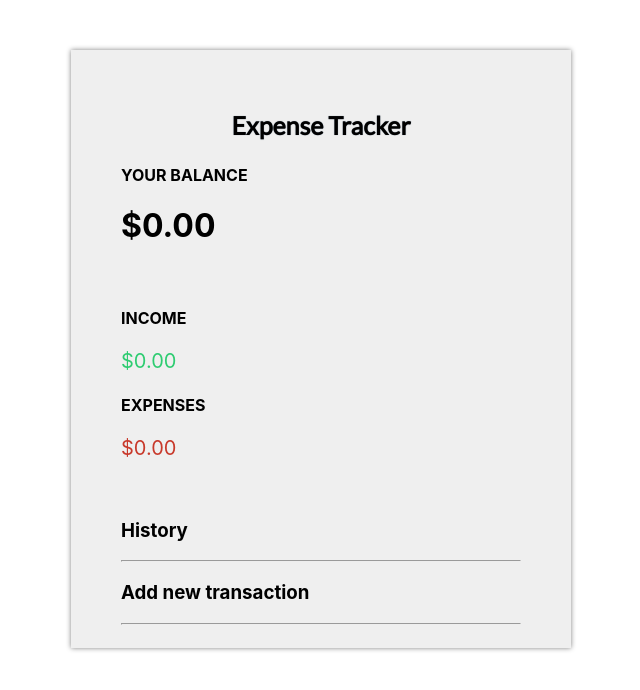
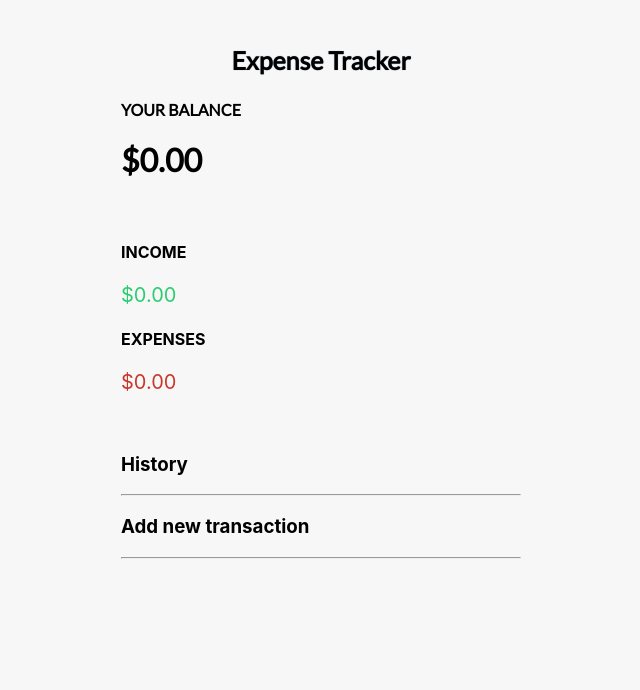
Before and after one commit to Amir-Shahzad7/Expense-Tracker-App, a React (Create React App) app: page / in a window 1280 px wide. Shown: the top 690 px of the page, without its empty margins (319-959 px from the left). Built offline with nearby package versions, Linux system fonts and the light colour scheme.

Commit message:
Update App.css

```diff
--- a/src/App.css
+++ b/src/App.css
@@ -1,14 +1,12 @@
+* {
+  background-color: #f7f7f7;
+}
 .App{
+  margin: auto;
   max-width: 400px;
-  min-height: 450px;
-  margin: 0 auto;
-  background-color: #efefef;
-  box-shadow: 0px 0px 5px gray;
-  margin-top: 50px;
-  padding: 15px 50px;
+  max-height: 400px;
 }
 .Header{
-
   text-align: center;
   text-shadow: 0px 0px 1px lightslategray;
   font-size: 25px;
@@ -16,3 +14,10 @@
   padding-top: 20px;
   font-weight: 450;
 }
+.Balance{
+  margin-top: 15px;
+  font-family: "Lato";
+}
+.IncomeExpenseContainer{
+
+}
```
